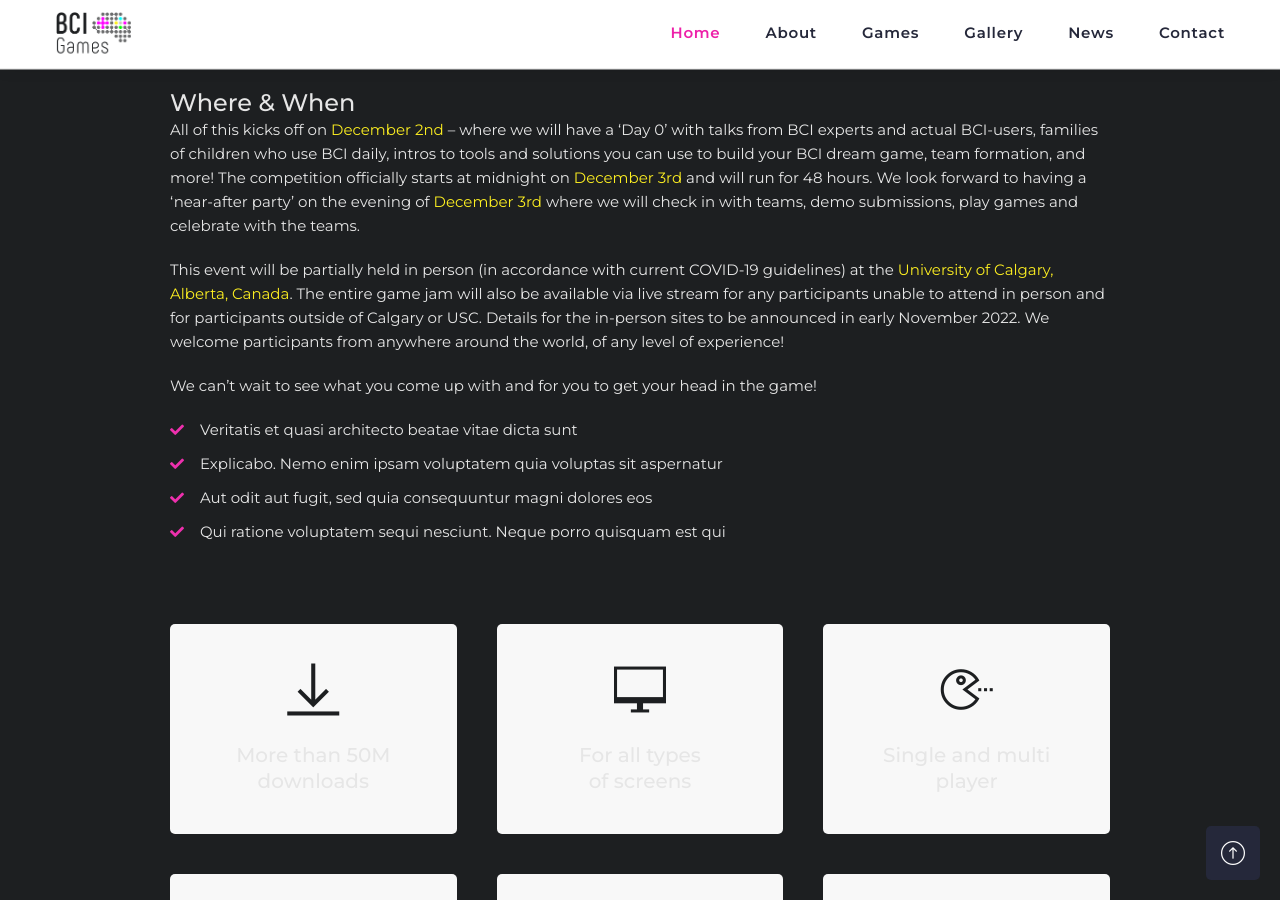
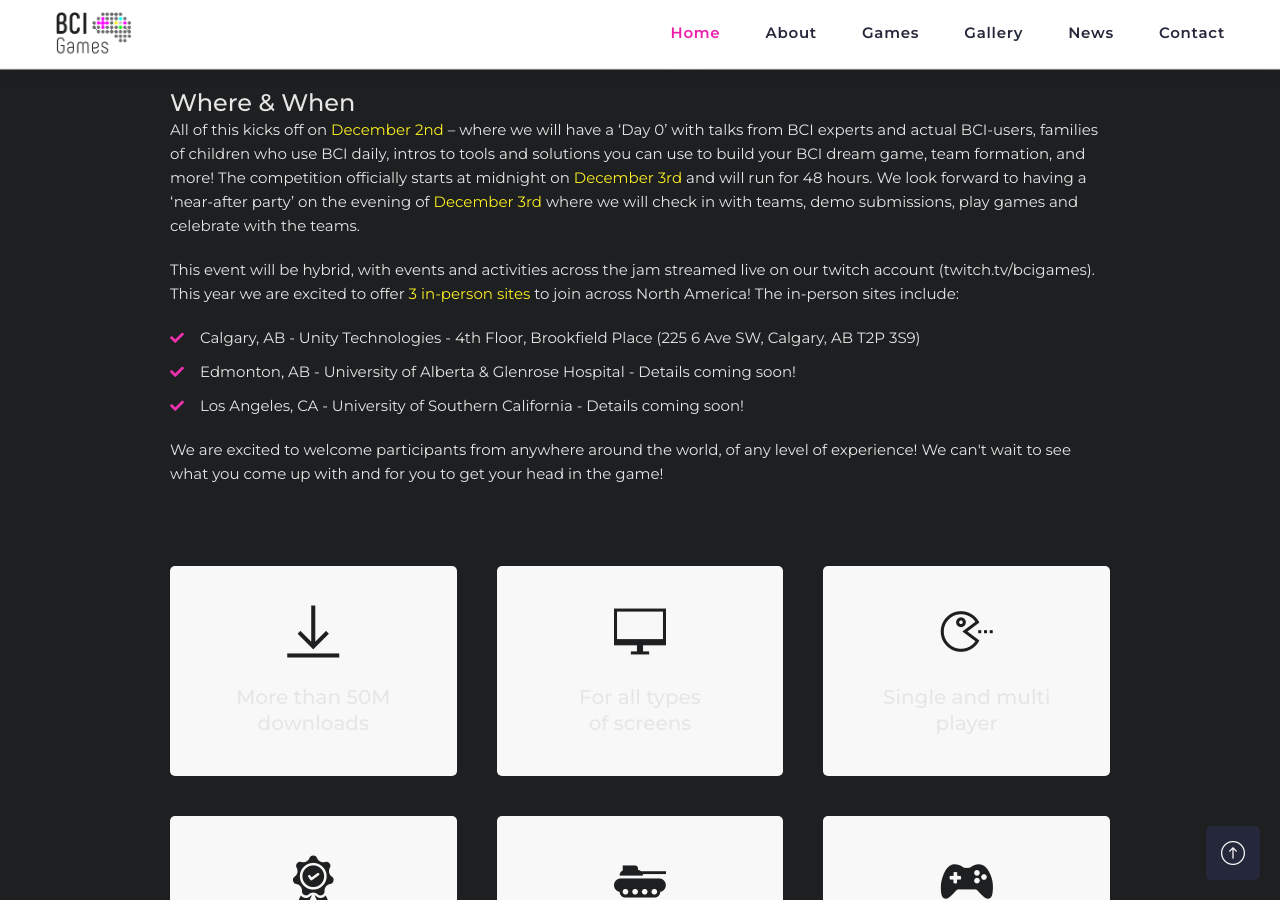
Before and after one commit to BCI-Games/bci-games.github.io, a Jekyll site: the page built from gamejam.html, in a window 1280 px wide and 900 px high, scrolled down 2134 px. Built offline with Jekyll 4.4.1, drawn with Linux system fonts in a browser that asks for light colours.

Commit message:
added more content

```diff
--- a/gamejam.html
+++ b/gamejam.html
@@ -69,19 +69,19 @@ layout: default
                         We look forward to having a ‘near-after party’ on the evening of <span style="color: #fcee21">December 3rd</span> where we will check in with teams, demo submissions, play games and celebrate with the teams.
                     </p>
                     <p>
-                        This event will be partially held in person (in accordance with current COVID-19 guidelines) at the <span style="color: #fcee21">University of Calgary, Alberta, Canada</span>.
-                        The entire game jam will also be available via live stream for any participants unable to attend in person and for participants outside of Calgary or USC. Details for the in-person sites to be announced in early November 2022.
-                        We welcome participants from anywhere around the world, of any level of experience!
-                    </p>
-                    <p>
-                        We can’t wait to see what you come up with and for you to get your head in the game!
+                        This event will be hybrid, with events and activities across the jam streamed live on our twitch account (twitch.tv/bcigames). This year we are excited to offer <span style="color: #fcee21">3 in-person sites</span> to join across North America!
+                        The in-person sites include:
                     </p>
                     <ul>
-                        <li>Veritatis et quasi architecto beatae vitae dicta sunt </li>
-                        <li>Explicabo. Nemo enim ipsam voluptatem quia voluptas sit aspernatur</li>
-                        <li>Aut odit aut fugit, sed quia consequuntur magni dolores eos </li>
-                        <li>Qui ratione voluptatem sequi nesciunt. Neque porro quisquam est qui</li>
+                        <li>Calgary, AB - Unity Technologies - 4th Floor, Brookfield Place (225 6 Ave SW, Calgary, AB T2P 3S9) </li>
+                        <li>Edmonton, AB -  University of Alberta & Glenrose Hospital - Details coming soon!</li>
+                        <li>Los Angeles, CA - University of Southern California - Details coming soon! </li>
                     </ul>
+
+                    <p>
+                        We are excited to welcome participants from anywhere around the world, of any level of experience! We can't wait to see what you come up with and for you to get your head in the game!
+                    </p>
+
                 </div>
 
                 <div class="game-features">
```
